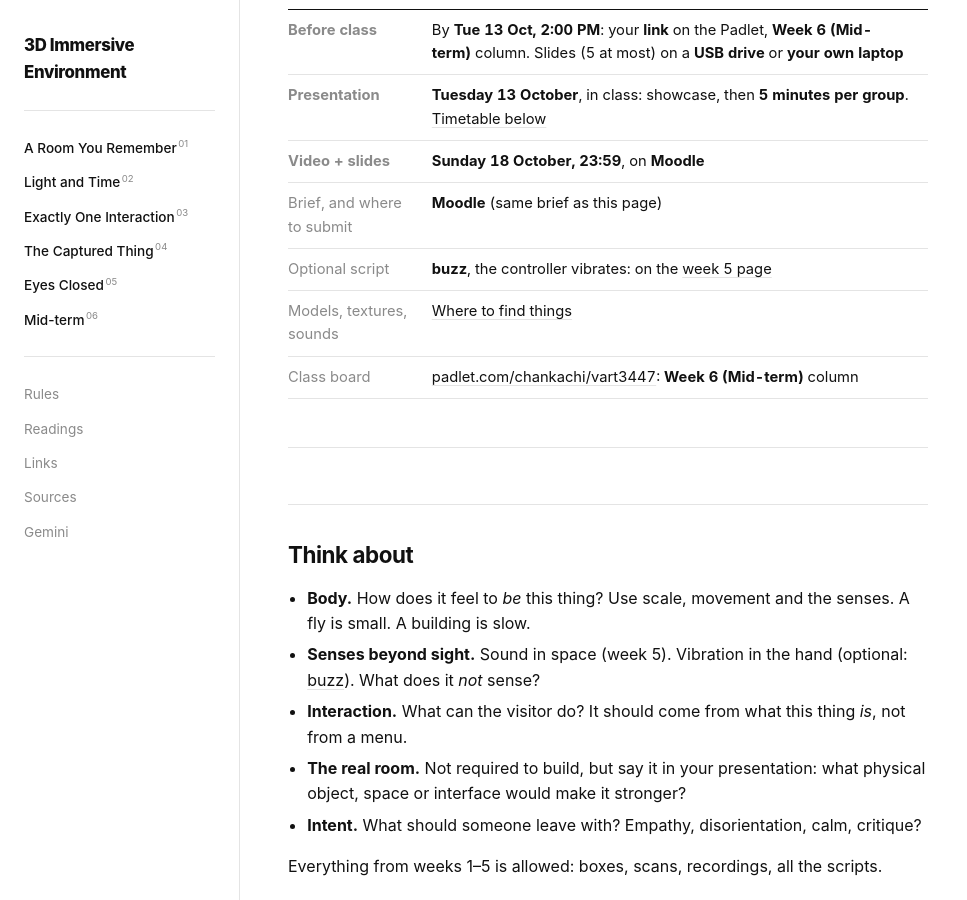
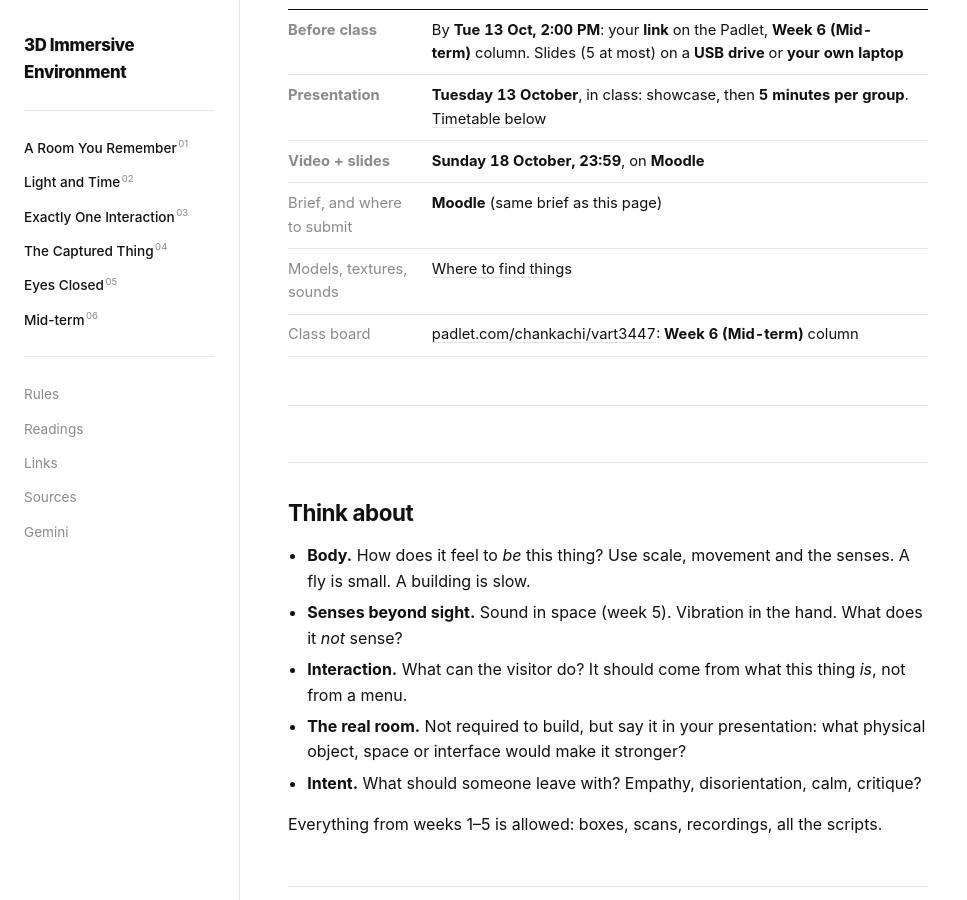
Before and after one commit to kachichan/vart3447-3d-immersive-environment, a Jekyll site: the page built from weeks/week06.md, in a window 1280 px wide and 900 px high, scrolled down 475 px. Shown: the whole window, without its empty margins (0-967 px from the left). Built offline with Jekyll 4.4.1, drawn with Linux system fonts in a browser that asks for light colours; some web fonts are replaced; some of the changed text lies outside the part shown.

Commit message:
Update week06.md

```diff
--- a/weeks/week06.md
+++ b/weeks/week06.md
@@ -5,10 +5,7 @@
 
 <!--
 Drafted 6 Oct 2026. Brief text adapted from the Moodle brief (Moodle is the record for submission).
-buzz.mjs: tested against a mocked XR input in Node (pulse rhythm, onlyOnEnter, useHead, no-gamepad);
-NOT yet run on a Quest 2. Quest Browser implements GamepadHapticActuator.pulse() (Meta's Rik Cabanier,
-W3C gamepad thread, Oct 2022).
-TO VERIFY on a lab Quest 2 before Thursday: buzz on both controllers; the record-video menu wording;
+TO VERIFY on a lab Quest 2 before Thursday: the record-video menu wording;
 that system recording captures an immersive WebXR session with sound; uploading from the headset
 to Google Drive in Quest Browser; casting the lab headsets to the projector computer (each headset
 has its own Meta account; campus Wi-Fi may block casting).
@@ -27,7 +24,6 @@
 | **Presentation** | **Tuesday 13 October**, in class: showcase, then **5 minutes per group**. [Timetable below](#presentation-day--tuesday-13-october) |
 | **Video + slides** | **Sunday 18 October, 23:59**, on **Moodle** |
 | Brief, and where to submit | **Moodle** (same brief as this page) |
-| Optional script | **buzz**, the controller vibrates: on the [week 5 page](week05.md#optional--touch-buzz) |
 | Models, textures, sounds | [Where to find things](../sources.md) |
 | Class board | [padlet.com/chankachi/vart3447](https://padlet.com/chankachi/vart3447): **Week 6 (Mid-term)** column |
 
@@ -37,7 +33,7 @@
 
 - **Body.** How does it feel to *be* this thing? Use scale, movement and the senses.
   A fly is small. A building is slow.
-- **Senses beyond sight.** Sound in space (week 5). Vibration in the hand (optional: [buzz](week05.md#optional--touch-buzz)).
+- **Senses beyond sight.** Sound in space (week 5). Vibration in the hand.
   What does it *not* sense?
 - **Interaction.** What can the visitor do? It should come from what this thing *is*, not from a menu.
 - **The real room.** Not required to build, but say it in your presentation:
@@ -79,7 +75,7 @@
 
 1. **Your link, on the Padlet.** **Week 6 (Mid-term)** column. Subject: `Week 06 — Your Names`. The post is your published **`playcanv.as/p/…` link** and nothing else. Publish, **Set Primary Build**, then test it in a headset.
 2. **Your slides, 5 at most**, in any tool. Bring them on a **USB drive** or **your own laptop**. Not in the cloud: no logins on the day.
-3. **Charged.** Headset at **100%**. Controllers run on **one AA battery each**: check them. Your teacher has spares. buzz drains them faster.
+3. **Charged.** Headset at **100%**. Controllers run on **one AA battery each**: check them. Your teacher has spares.
 
 ### Showcase · visit from the Padlet
 
```
